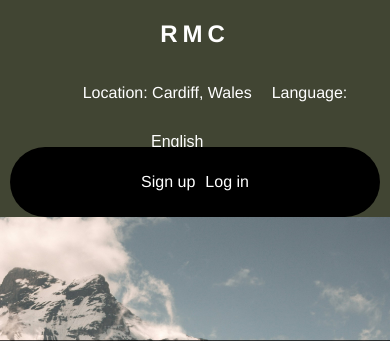
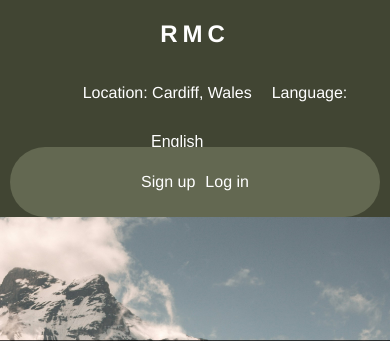
Before and after one commit to craiganthonylewis/Rent_My_Caravan, a PHP site: page / in a window 390 px wide. Shown: the top 341 px of the page. Run offline with PHP 8.4, Linux system fonts and the light colour scheme.

```diff
--- a/css/style.css
+++ b/css/style.css
@@ -42,8 +42,12 @@ select:hover {
     display: flex;
 }
 
+#account_image{
+    background-image: url("../images/account_circle.png");
+}
+
 .login_links_button {
-    background-color: black;
+    background-color: #636851;
     width: 100%;
     height: 70px;
     display: flex;
--- a/index.html
+++ b/index.html
@@ -40,6 +40,8 @@
         <li><a href="index.html">Sign up</a></li>
         <li><a href="index.html">Log in</a></li>
       </ul>
+
+        <div id ="account_image"></div>
 
       </div>
   </div>
```
Also changed, not shown: images/account_circle.png (added).
